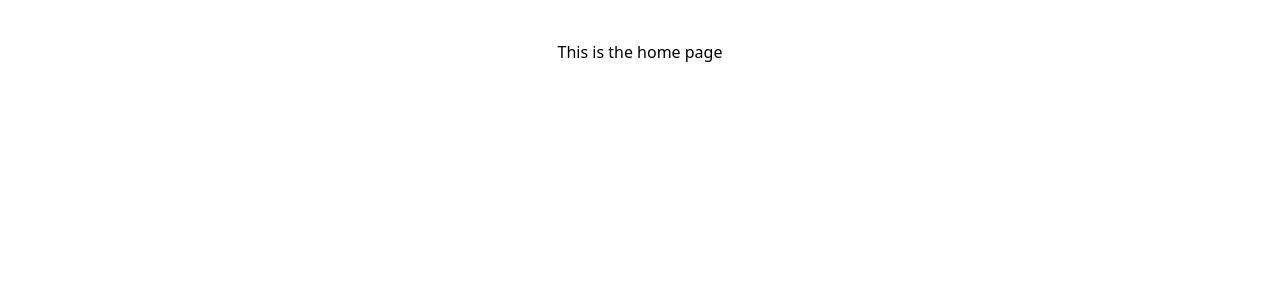
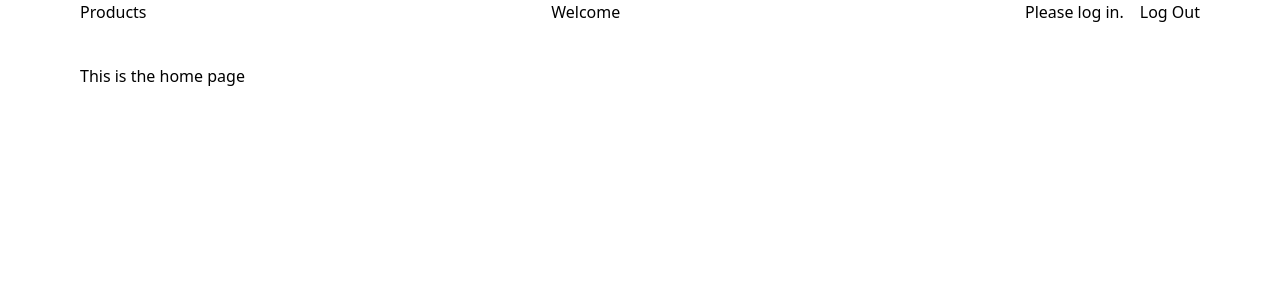
Before and after one commit to nisha056/AuctionFlow-frontend, a React (Vite) app: page /home in a window 1280 px wide. Shown: the top 300 px of the page. Built offline with nearby package versions, Linux system fonts and the light colour scheme.

Commit message:
userinfo stored in localstorage and logged out succcessfully

```diff
--- a/src/components/home.tsx
+++ b/src/components/home.tsx
@@ -1,10 +1,38 @@
-import React from "react";
+import React, { useEffect, useState } from "react";
+import { useNavigate } from "react-router-dom";
+
 
 const Home = () => {
+    const [user, setUser] = useState("");
+    const navigate = useNavigate();
+    const handleClick = () => {
+        localStorage.removeItem("username");
+        console.log("logged out");
+        navigate("/login");
+    }
+    useEffect(() => {
+        const savedUsername = localStorage.getItem("username");
+        if (savedUsername) {
+            setUser(savedUsername);
+        }
+    }, [])
     return (
         <>
-            <div className=" flex items-center justify-center ">
-                <h1 className="mt-10"> This is the home page</h1>
+            <div className="  ">
+                <div className="navigation-bar flex justify-between">
+                    <div className="ml-20">Products</div>
+
+                    <><div>Welcome</div><div className="flex gap-4">
+                        {user ? (
+                            <div> {user}!</div>
+                        ) : (
+                            <p>Please log in.</p>
+                        )}
+                        <button onClick={handleClick} className="mr-20">Log Out</button>
+                    </div></>
+
+                </div>
+                <h1 className="mt-10  ml-20"> This is the home page</h1>
             </div>
 
         </>
--- a/src/components/login.tsx
+++ b/src/components/login.tsx
@@ -1,7 +1,39 @@
-import React from "react";
-import { Link } from "react-router-dom";
+import axios from "axios";
+import React, { useEffect, useState } from "react";
+import { Link, useNavigate } from "react-router-dom";
 
 const Login = () => {
+    var [username, setUsername] = useState();
+    var [password, setPassword] = useState();
+    const navigate = useNavigate();
+    const handleUsername = (e: any) => {
+        setUsername(e.target.value);
+    }
+    const handlePassword = (e: any) => {
+        setPassword(e.target.value);
+    }
+    const handleSubmit = (e: any) => {
+        e.preventDefault();
+        axios.post("http://localhost:8000/users/login", {
+            username: username,
+            password: password,
+        }).then((res) => {
+            console.log(res);
+            localStorage.setItem("username", res.data.username);
+            console.log(res.data.username);
+            navigate("/home");
+        }).catch((err) => {
+            console.log(err);
+        })
+
+    }
+    useEffect(() => {
+        axios.get("http://localhost:8000/users/verifytoken")
+            .then((res) => {
+                console.log(res);
+            })
+
+    }, [])
 
     return (
         <>
@@ -9,7 +41,7 @@ const Login = () => {
                 <div className="flex flex-col items-center justify-center gap-4 h-screen  ">
                     <div className=" bg-gray-300 rounded-lg shadow py-8  ">
                         <div className="p-6">
-                            <form className="">
+                            <form onSubmit={handleSubmit} className="">
                                 <div>
                                     <h1 className="flex items-center justify-center text-2xl text-gray-600 font-bold">Log In</h1>
                                     <label className=" text-sm font-medium text-gray">
@@ -19,6 +51,7 @@ const Login = () => {
                                         type="text"
                                         name="username"
                                         id="username"
+                                        onChange={handleUsername}
                                         className="bg-white  border-gray-300 text-black sm:text-sm rounded-lg   w-full p-2 "
                                     />
                                 </div>
@@ -30,11 +63,13 @@ const Login = () => {
                                         type="password"
                                         name-="password"
                                         id="password"
+                                        onChange={handlePassword}
                                         className="bg-white border-gray-300 text-black sm:text-sm rounded-lg w-full p-2"
                                     />
                                 </div>
                                 <div>
                                     <button
+                                        type="submit"
                                         className="bg-blue-700 rounded-lg font-medium mt-5 w-full p-2 text-white"
                                     >
                                         Login
--- a/src/main.tsx
+++ b/src/main.tsx
@@ -23,8 +23,12 @@ const router = createBrowserRouter([
         element: <Login />,
       },
       {
+        path: "/signup",
+        element: <SignUp />,
+      },
+      {
         path: "/",
-        element: <SignUp />,
+        element: <SignUp />
       }
     ]
   }
```
